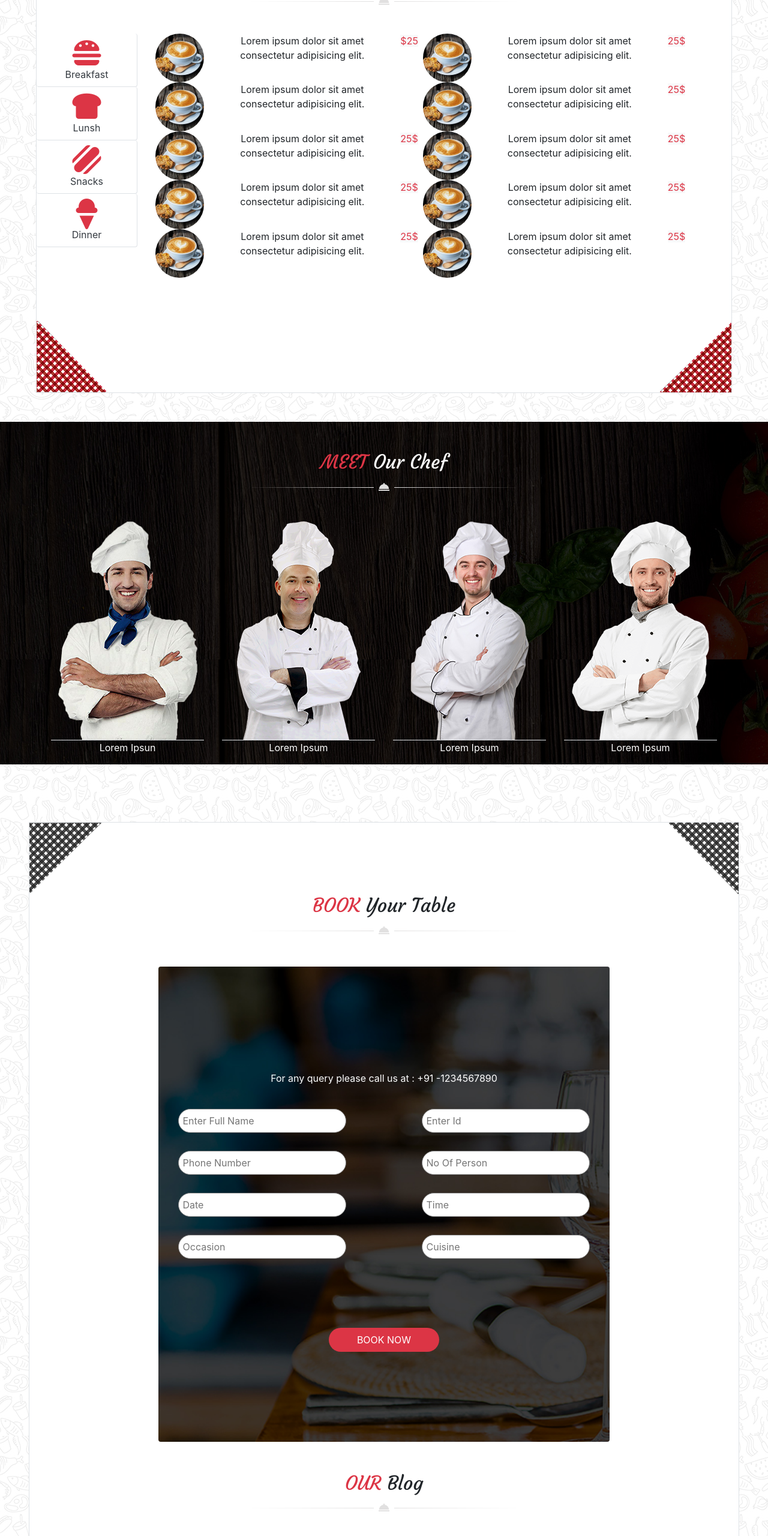
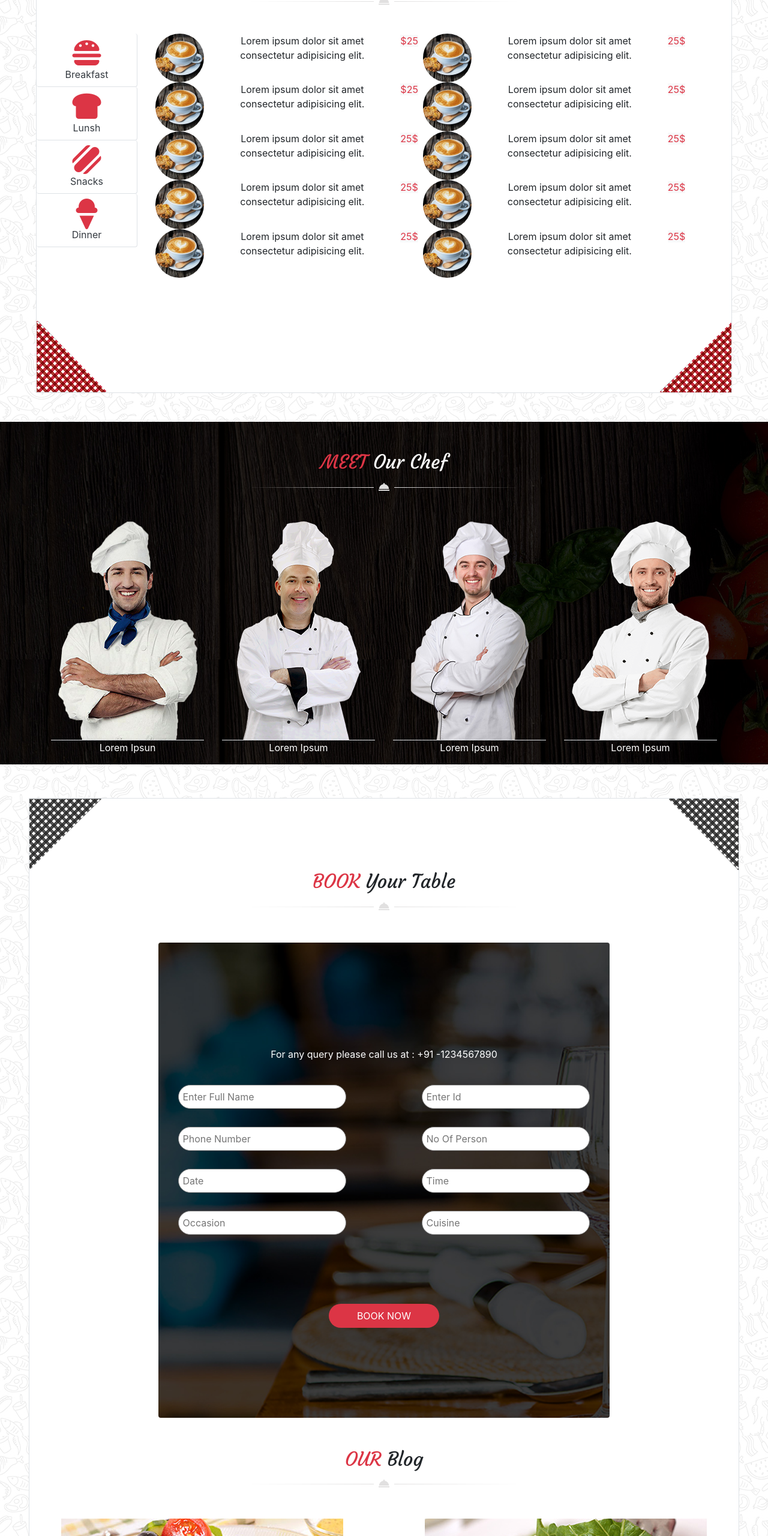
Before and after one commit to fatidhrrr/git_bootstrap_les_chefs, a website: page index.html in a window 1280 px wide. Shown: the part 1440-4000 px from the top of the page at 60% size. Drawn offline with Linux system fonts and the light colour scheme.

Commit message:
carousel

```diff
--- a/index.html
+++ b/index.html
@@ -62,10 +62,6 @@
 
 
       <!--CAROUSEL-->
-
-
-
-
 
 
   <section class="section1">
@@ -161,7 +157,7 @@
                     </div>
 
                     <div class="col-1">
-                      <p class="text-center"><span class="bg-light text-danger"></span></p>
+                      <p class="text-center"><span class="bg-light text-danger">$25</span></p>
                     </div>
                   </div>
 
@@ -350,7 +346,7 @@
 
     <!--BOOK YOUR TABLE-->
 
-    <section class="main-bg m-0 py-5">
+    <section class="main-bg m-0 py-2">
 
       <div class="carte bg-white border m-5">
 
@@ -559,7 +555,8 @@
       </div>
 
     </footer>
-<div class=" rouge bg-danger p-4 mx-auto"></div>
+
+<div class="rouge bg-danger p-4 mx-auto"></div>
 
 
 </body>
```
